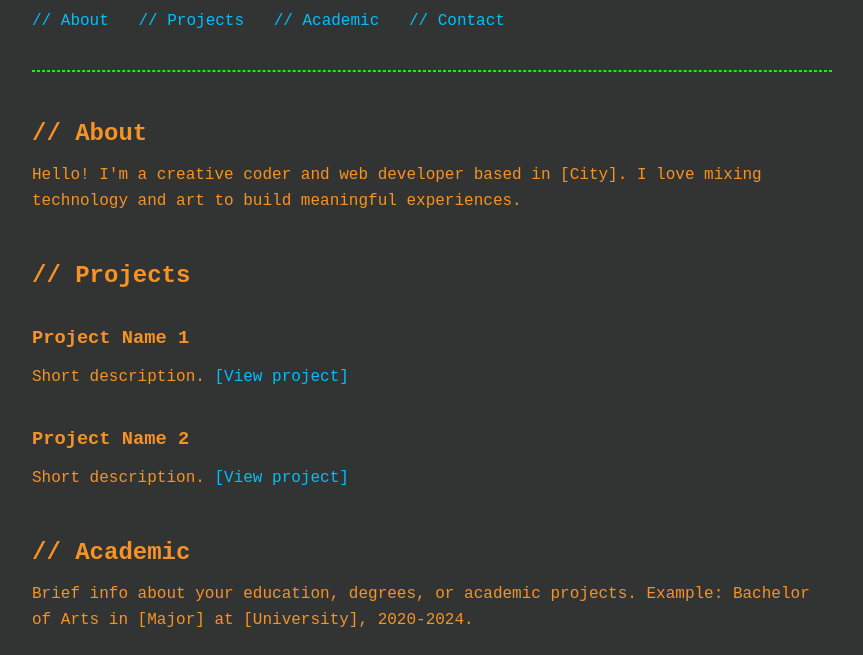
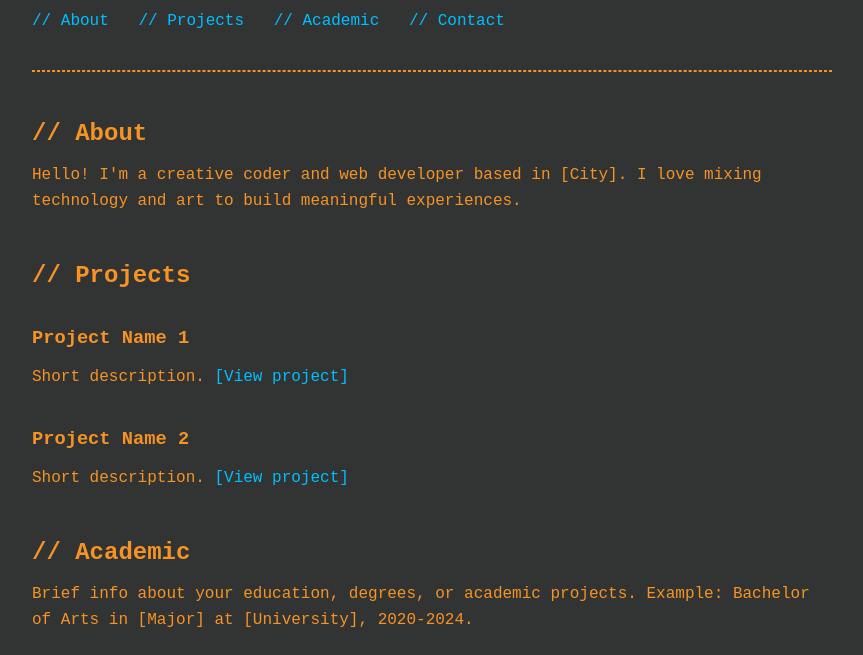
Before and after one commit to ege-canpolat/ege-canpolat.github.io, a plain HTML site: page index.html in a window 1280 px wide. Shown: the part 145-800 px from the top of the page, without its empty margins (208-1071 px from the left). Drawn offline with Linux system fonts and the light colour scheme.

Commit message:
Update index.html

```diff
--- a/index.html
+++ b/index.html
@@ -38,7 +38,7 @@
     hr {
       margin-top: 40px;
       margin-bottom: 40px;
-      border: 1px dashed #00ff00;
+      border: 1px dashed #f69324;
     }
   </style>
 </head>
```
